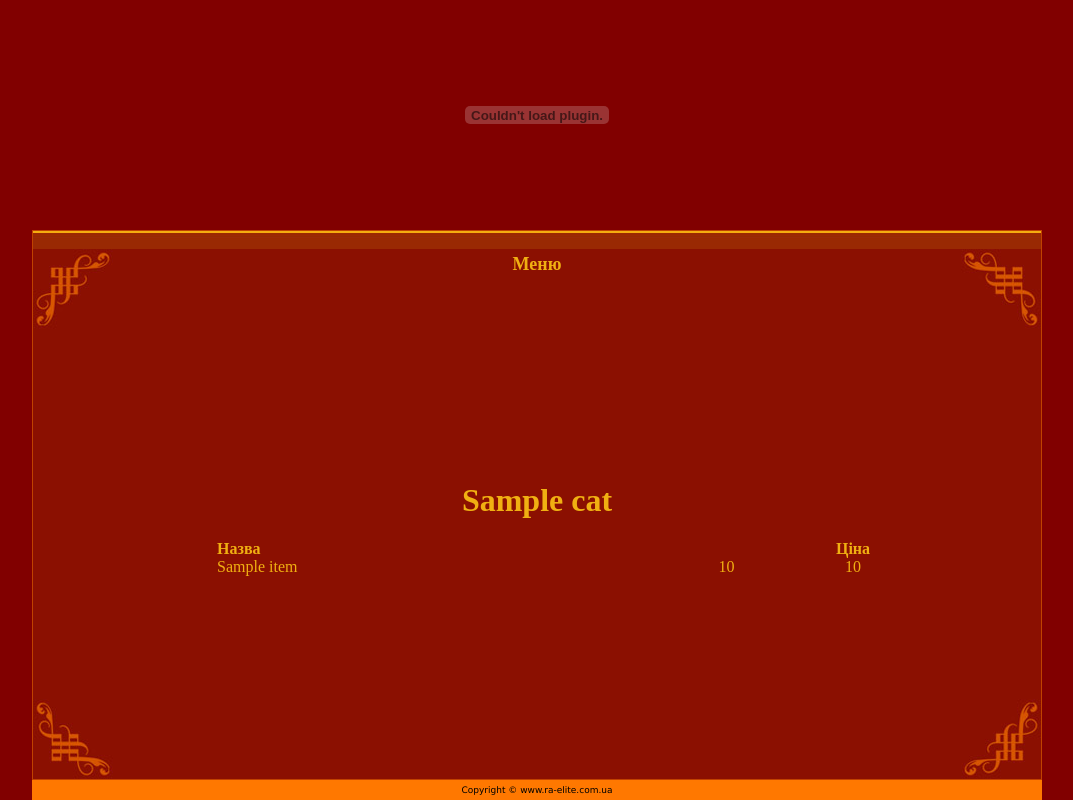
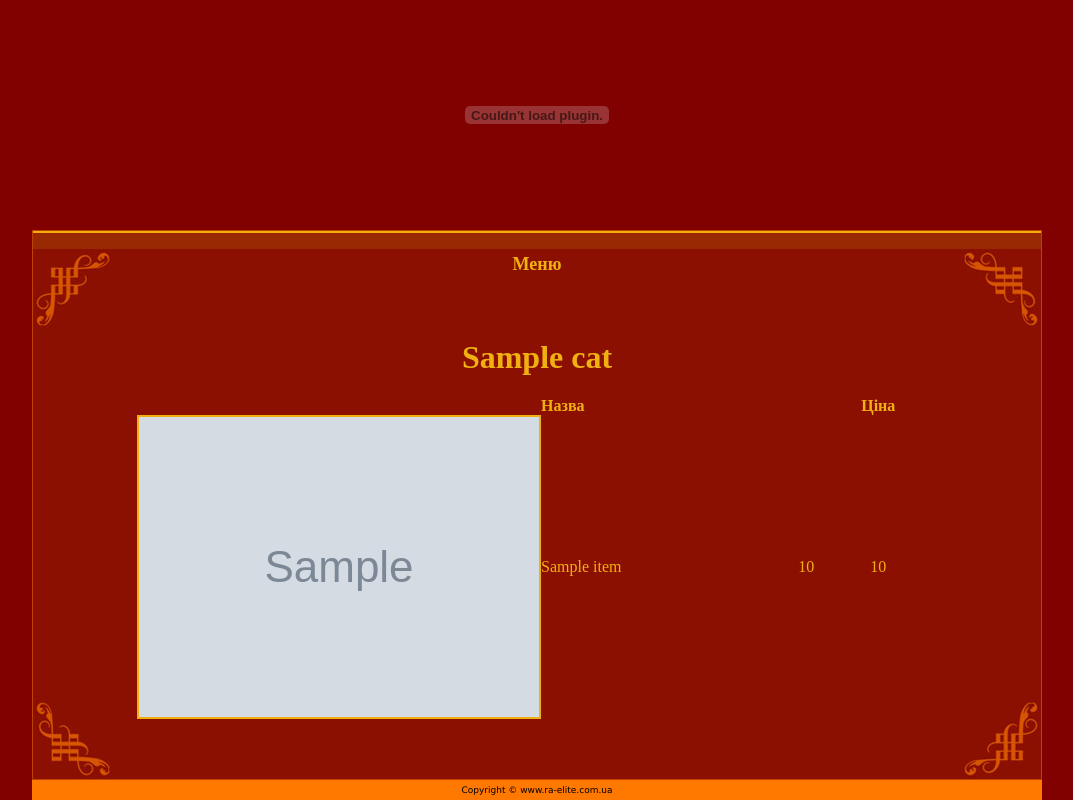
Before and after one commit to chemt/vsad, a Django app: template templates/menu/menucategory_list.html in a window 1280 px wide. Shown: the whole page, without its empty margins (103-1176 px from the left). Run offline with Django 3.2, Linux system fonts and the light colour scheme; the template is opened without the code that fills it: most values are stand-ins (such as "Sample title", 1, 10 or a date in 2020); grey boxes marked "Sample" are stand-in pictures.

Commit message:
adding image display in menu templates.

```diff
--- a/media/style.css
+++ b/media/style.css
@@ -7,8 +7,10 @@ h1{text-align: center;}
 }
 
 .menu-table { width: 780px; }
-  .menu-table th { text-align: left;}
-  .menu-table .img {width: 80px;}
+  .menu-table th {text-align: left;}
+  .menu-table tr {vertical-align: center;}
+  .menu-table .img {width: 84px;}
+  .menu-table .img img {border: 2px solid #f0b012;}
   .menu-table .name {width: 447px;}
   .menu-table .amount {width: 125px; text-align: center;}
   .menu-table .price {width: 128px; text-align: center;}
--- a/templates/menu/menucategory_list.html
+++ b/templates/menu/menucategory_list.html
@@ -14,7 +14,10 @@
 			</tr>
 		{% for item in cat.menuitem_set.all %}
 			<tr class="{% cycle 'lite' 'darck' %}">
-				<td class='img'> 		</td>
+				<td class='img'> {% if item.img.thumbnail %}
+					<img src="{{ item.img.thumbnail }}" alt="{{ my_model.name }}  {{ item.amount }}" />
+					{% endif %}
+				</td>
 				<td class='name'> {{ item.name }}	</td>
 				<td class='amount'> {{ item.amount }} </td>
 				<td class='price'> {{ item.price }} </td>
```
